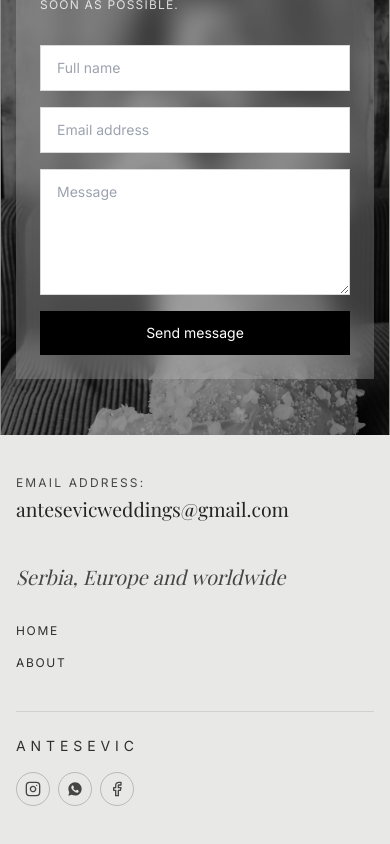
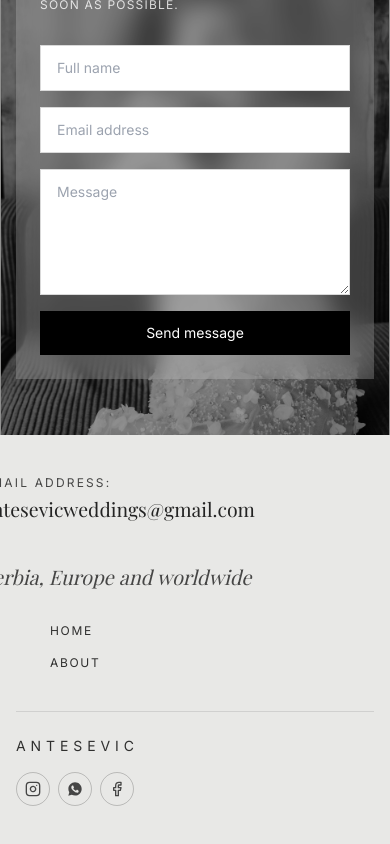
Before and after one commit to Nikola-02/antesevic-rs, a Next.js app: page /about in a window 390 px wide. Shown: the part 1726-2570 px from the top of the page. Built offline with nearby package versions, Linux system fonts and the light colour scheme; no server answers; a web font is replaced by a local one.

Commit message:
Fixed bug

```diff
--- a/app/globals.css
+++ b/app/globals.css
@@ -11,19 +11,22 @@
   --inverse: #0f0f0f;
 }
 
+html {
+  scroll-behavior: smooth;
+  overflow-x: hidden;
+  max-width: 100%;
+}
+
 body {
   color: var(--foreground);
   background: var(--background);
   font-family: var(--font-inter), Arial, Helvetica, sans-serif;
   overflow-x: hidden;
+  max-width: 100%;
 }
 
 * {
   border-color: var(--border);
-}
-
-html {
-  scroll-behavior: smooth;
 }
 
 .section-spacing {
@@ -43,6 +46,12 @@
   width: max-content;
   gap: 12px;
   will-change: transform;
+}
+
+.row-pause {
+  overflow: hidden;
+  overflow-x: clip;
+  max-width: 100%;
 }
 
 .marquee-left {
--- a/components/site/fade-in.tsx
+++ b/components/site/fade-in.tsx
@@ -1,6 +1,8 @@
 "use client";
 
 import { motion } from "framer-motion";
+import { useEffect, useState } from "react";
+import { cn } from "@/lib/utils";
 
 type FadeInProps = {
   children: React.ReactNode;
@@ -23,21 +25,34 @@
   scaleFrom = 0.97,
   duration = 0.78,
 }: FadeInProps) {
+  const [isMobile, setIsMobile] = useState(false);
+
+  useEffect(() => {
+    const media = window.matchMedia("(max-width: 767px)");
+    const update = () => setIsMobile(media.matches);
+    update();
+    media.addEventListener("change", update);
+    return () => media.removeEventListener("change", update);
+  }, []);
+
+  const resolvedDirection = isMobile && (direction === "left" || direction === "right") ? "up" : direction;
+  const resolvedDistance = isMobile && (direction === "left" || direction === "right") ? Math.min(distance, 24) : distance;
+
   const initial =
-    direction === "left"
-      ? { opacity: 0, x: -distance, filter: `blur(${blur}px)`, scale: scaleFrom }
-      : direction === "right"
-        ? { opacity: 0, x: distance, filter: `blur(${blur}px)`, scale: scaleFrom }
-        : { opacity: 0, y: distance, filter: `blur(${blur}px)`, scale: scaleFrom };
+    resolvedDirection === "left"
+      ? { opacity: 0, x: -resolvedDistance, filter: `blur(${blur}px)`, scale: scaleFrom }
+      : resolvedDirection === "right"
+        ? { opacity: 0, x: resolvedDistance, filter: `blur(${blur}px)`, scale: scaleFrom }
+        : { opacity: 0, y: resolvedDistance, filter: `blur(${blur}px)`, scale: scaleFrom };
 
   const animate =
-    direction === "left" || direction === "right"
+    resolvedDirection === "left" || resolvedDirection === "right"
       ? { opacity: 1, x: 0, filter: "blur(0px)", scale: 1 }
       : { opacity: 1, y: 0, filter: "blur(0px)", scale: 1 };
 
   return (
     <motion.div
-      className={className}
+      className={cn("max-w-full", className)}
       initial={initial}
       whileInView={animate}
       viewport={{ once: true, margin: "-80px" }}
--- a/components/site/home-page-content.tsx
+++ b/components/site/home-page-content.tsx
@@ -22,7 +22,7 @@
   const { t } = useLocale();
 
   return (
-    <div className="bg-[#efefed]">
+    <div className="overflow-x-clip bg-[#efefed]">
       <section className="relative w-full overflow-hidden">
         <div className="relative w-full md:aspect-[3/2] md:min-h-[400px] md:max-h-[calc(100svh-78px)]">
           {/* eslint-disable-next-line @next/next/no-img-element */}
@@ -44,7 +44,7 @@
             sizes="100vw"
           />
           <div className="pointer-events-none absolute inset-0 bg-gradient-to-br from-[#efefed]/85 via-[#efefed]/35 to-transparent to-50%" />
-          <div className="absolute inset-0 z-10 mx-auto flex w-full max-w-8xl items-start justify-start px-4 pt-[72px] sm:px-6 sm:pt-[80px] md:px-10 md:pt-[88px] lg:pt-[96px]">
+          <div className="absolute inset-0 z-10 mx-auto flex w-full max-w-8xl items-start justify-start px-4 pt-[23px] sm:px-6 md:px-10 md:pt-[88px] lg:pt-[96px]">
             <div className="max-w-[18rem] sm:max-w-xs md:max-w-md lg:max-w-lg">
               <FadeIn direction="left" distance={40} blur={16} duration={0.9}>
                 <p className="mb-3 text-[10px] uppercase tracking-[0.28em] text-black/60 sm:text-xs">
@@ -174,7 +174,7 @@
         <FadeIn className="mx-auto w-full max-w-8xl" direction="up" distance={32} blur={10}>
           <div className="grid gap-3 sm:grid-cols-2">
             {homeImages.showcase.slice(0, 4).map((src, i) => (
-              <div key={src} className="w-full max-md:overflow-visible md:relative md:h-72 md:overflow-hidden">
+              <div key={src} className="w-full overflow-hidden md:relative md:h-72">
                 {/* eslint-disable-next-line @next/next/no-img-element */}
                 <img
                   src={src}
--- a/components/site/quality-moving-rows.tsx
+++ b/components/site/quality-moving-rows.tsx
@@ -55,7 +55,7 @@
   const { t } = useLocale();
 
   return (
-    <section className="bg-[#1e1e1f] py-14 text-white md:py-20">
+    <section className="overflow-x-clip bg-[#1e1e1f] py-14 text-white md:py-20">
       <div className="mx-auto mb-10 w-full max-w-3xl px-4 sm:px-6 md:px-10">
         <FadeIn direction="up" distance={34} blur={10} duration={0.85}>
           <p className="text-sm leading-relaxed text-white/80 sm:text-base md:text-lg">
--- a/components/site/site-layout.tsx
+++ b/components/site/site-layout.tsx
@@ -8,10 +8,10 @@
 export function SiteLayout({ children }: { children: React.ReactNode }) {
   return (
     <LocaleProvider>
-      <div className="min-h-screen bg-white text-foreground">
+      <div className="min-h-screen overflow-x-clip bg-white text-foreground">
         <JsonLd />
         <Navbar />
-        <main>{children}</main>
+        <main className="overflow-x-clip">{children}</main>
         <Footer />
       </div>
     </LocaleProvider>
--- a/lib/i18n/translations.ts
+++ b/lib/i18n/translations.ts
@@ -26,7 +26,7 @@
     heroTitleLine1: "Photography & film.",
     heroTitleLine2: "",
     heroSubtitle:
-      "I work quietly in the background and capture what is real — the glances, the laughter, the moments you didn't plan, but will never forget.",
+      "I capture real glances, laughter, and unplanned moments you will never forget.",
     tripleLeftAlt: "Couple portrait — left frame",
     tripleCenterAlt: "Main editorial couple shot",
     tripleRightAlt: "Couple portrait — right frame",
@@ -115,7 +115,7 @@
     heroTitleLine1: "Fotografija i film.",
     heroTitleLine2: "",
     heroSubtitle:
-      "Radim tiho u pozadini i hvatam ono sto je stvarno — poglede, smeh, trenutke koje niste planirali, a nikada ne cete zaboraviti.",
+      "Hvatam prave poglede, smeh i neplanirane trenutke koje nikada ne cete zaboraviti.",
     tripleLeftAlt: "Portret para — levi kadar",
     tripleCenterAlt: "Glavni editorial kadar para",
     tripleRightAlt: "Portret para — desni kadar",
```
